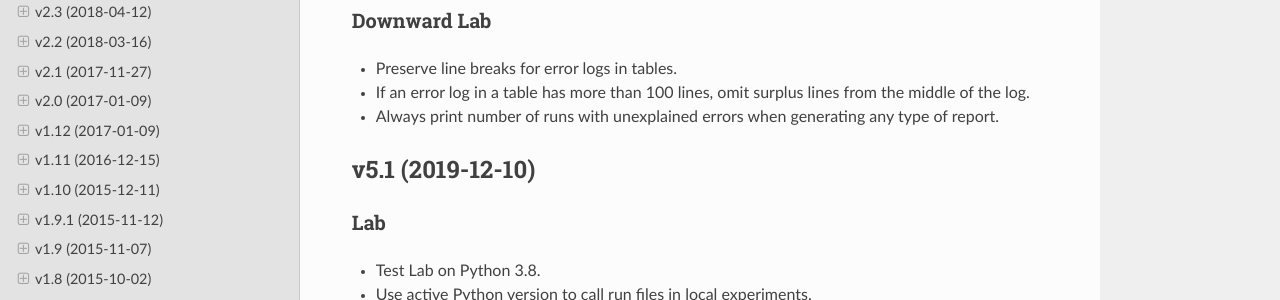
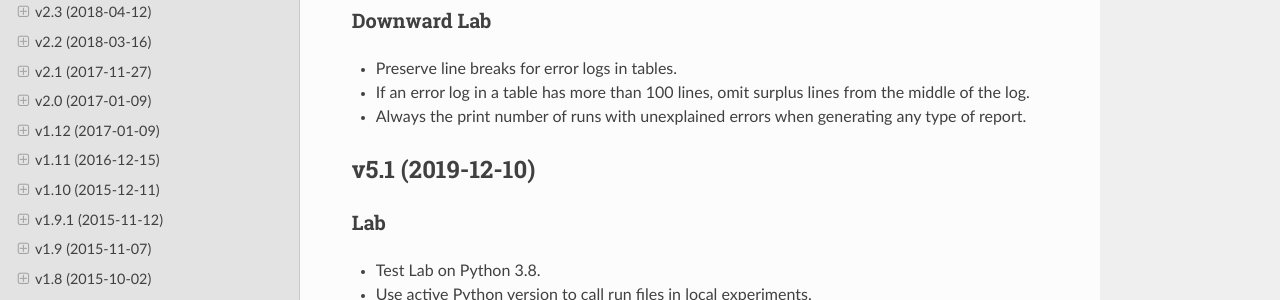
Before and after one commit to aibasel/lab, a Sphinx documentation site: the page built from docs/news.rst, in a window 1280 px wide and 900 px high. Shown: the part 307-607 px from the top of the window. Built offline with Sphinx 7.4.7 and the Read the Docs theme 2.0.0, drawn with Linux system fonts in a browser that asks for light colours; pages that are not in the unit, such as notebooks, are missing from menus.

Commit message:
Cosmetics in docs.

```diff
--- a/docs/news.rst
+++ b/docs/news.rst
@@ -12,7 +12,7 @@ Downward Lab
 ^^^^^^^^^^^^
 * Preserve line breaks for error logs in tables.
 * If an error log in a table has more than 100 lines, omit surplus lines from the middle of the log.
-* Always print number of runs with unexplained errors when generating any type of report.
+* Always the print number of runs with unexplained errors when generating any type of report.
 
 
 v5.1 (2019-12-10)
```
